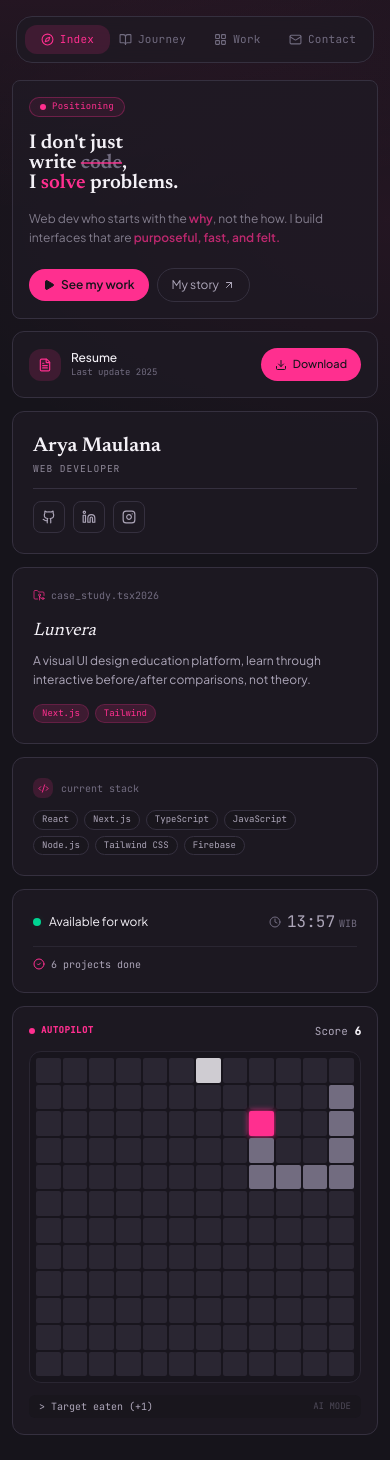
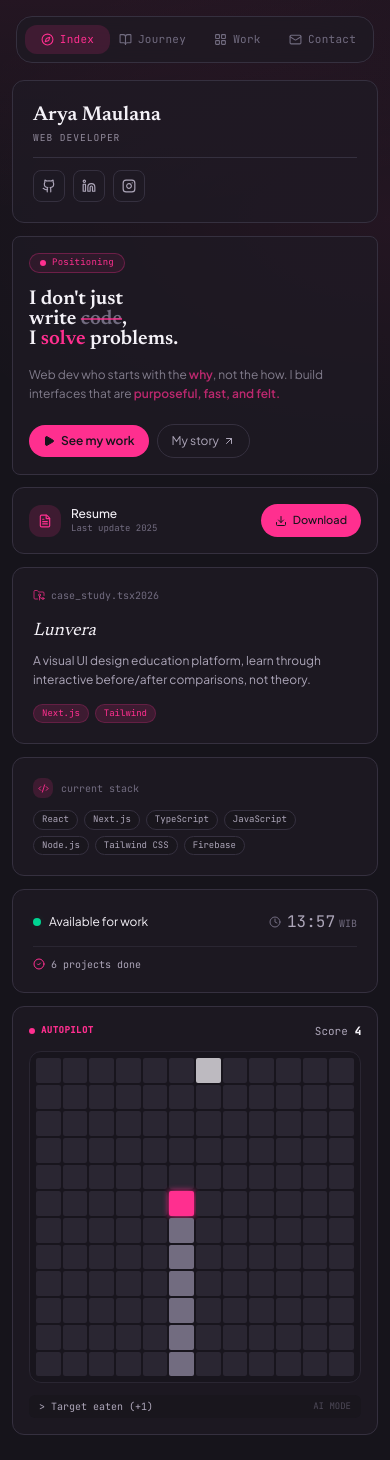
Before and after one commit to AryaEm/ARYA-MAULANA, a Next.js app: page / in a window 390 px wide. Built offline with nearby package versions, Linux system fonts and the light colour scheme.

Commit message:
change homeview position

```diff
--- a/src/components/sections/HomeView.tsx
+++ b/src/components/sections/HomeView.tsx
@@ -13,7 +13,8 @@ interface Props {
 
 export default function HomeView({ onNavigate }: { onNavigate: (tab: TabId) => void }) {
   return (
-    <div className="masonry overflow-hidden columns-1 sm:columns-2 lg:columns-3 md:h-full">
+    <>
+      <div className="masonry overflow-hidden columns-1 sm:columns-2 lg:columns-3 md:h-full hidden md:block">
         <HeroCard onNavigate={onNavigate} />
         <ResumeCard />
         <ProfileCard />
@@ -22,5 +23,15 @@ export default function HomeView({ onNavigate }: { onNavigate: (tab: TabId) => v
         <StatusCard />
         <SnakeGameCard />
       </div>
+      <div className="masonry overflow-hidden columns-1 sm:columns-2 lg:columns-3 md:h-full block md:hidden">
+        <ProfileCard />
+        <HeroCard onNavigate={onNavigate} />
+        <ResumeCard />
+        <CaseStudyHighlightCard onOpen={() => onNavigate("projects")} />
+        <AboutSnapshotCard />
+        <StatusCard />
+        <SnakeGameCard />
+      </div>
+    </>
   );
 }
--- a/src/components/ui/Lanyard.tsx
+++ b/src/components/ui/Lanyard.tsx
@@ -15,8 +15,8 @@ import {
 import { MeshLineGeometry, MeshLineMaterial } from 'meshline';
 import * as THREE from 'three';
 
-// Import lanyard PNG statis
-import lanyardPng from './lanyard.png';
+// import lanyardPng from './lanyard.png';
+const lanyardPng = './lanyard.png'
 
 // Path langsung ke folder public
 const cardPath = '/card.glb';
```
Also changed, not shown: src/components/sections/AboutSection.tsx (+0 -12 lines). Lines whose indentation alone changed are shown as unchanged.
